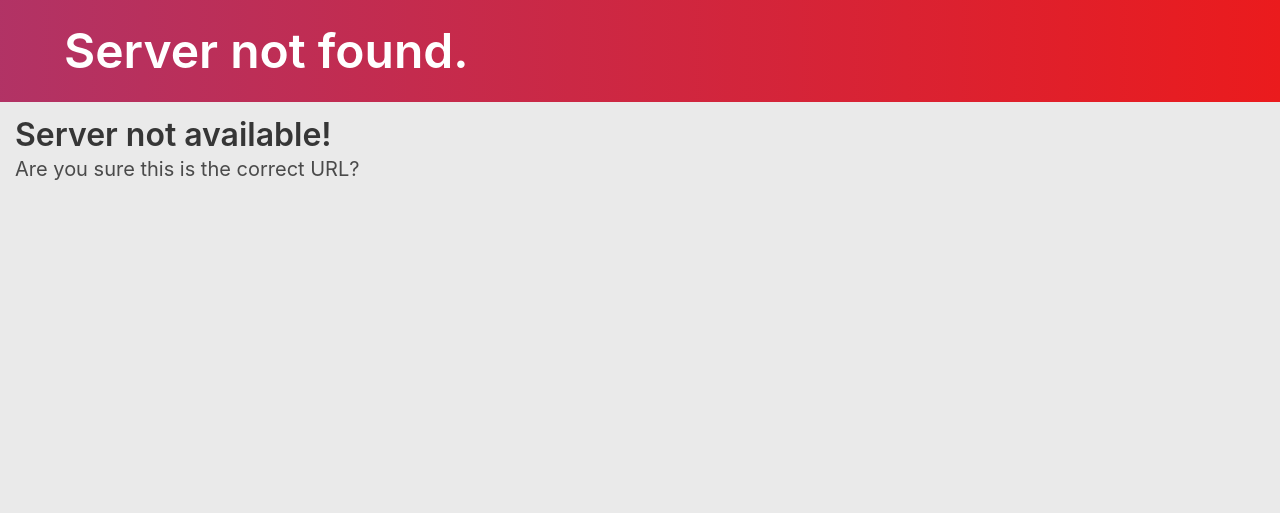
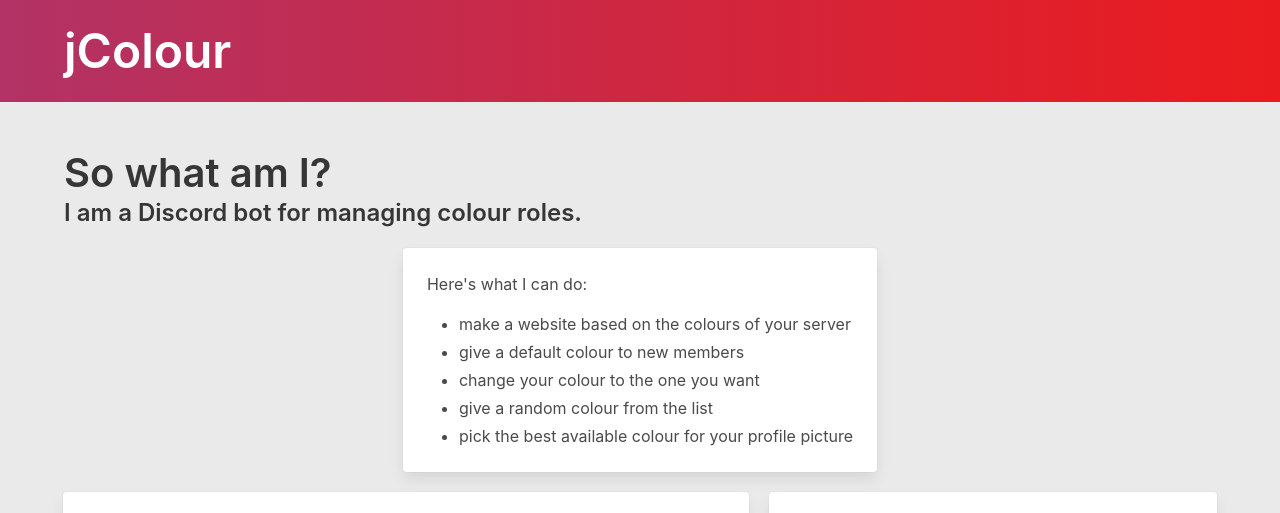
Before and after one commit to xthecoolboy/jColour, a Node server app: template views/index.ejs in a window 1280 px wide. Shown: the top 513 px of the page. Run offline with Node 20, Linux system fonts and the light colour scheme; the template is opened without the code that fills it, so the values that code supplies are empty; some libraries are stand-ins or nearby versions.

Commit message:
uh crappy homepage

```diff
--- a/app.js
+++ b/app.js
@@ -139,13 +139,26 @@
 
 
 // redirect to bot inv
+app.get('/invite', function (req, res) {
+	res.redirect(`https://discordapp.com/oauth2/authorize?client_id=${client.user.id}&scope=bot&permissions=268454912`)
+});
+
+app.get('/support', function (req, res) { // Support guild
+	res.redirect(config.support)
+});
+
+app.get('/demo', function (req, res) { // Demo guild
+	res.redirect("/358971438964801557")
+});
+
+// index page
 app.get('/', function (req, res) {
-	res.redirect(`https://discordapp.com/oauth2/authorize?client_id=${client.user.id}&scope=bot&permissions=268454912`)
+	res.render('index.ejs', {});
 });
 
 // colour page: sends server as a var
 app.get('/:id', function (req, res) {
-	res.render('index.ejs', {
+	res.render('colour.ejs', {
 		server: client.guilds.find("id", req.params.id),
 		tinycolor: tinycolor
 	});
--- a/commands/colour/tutorial.js
+++ b/commands/colour/tutorial.js
@@ -33,7 +33,7 @@
 			prefix = msg.guild.commandPrefix;
 		}
 
-		msg.say(`**__TUTORIAL__**
+		const tutorialMsg = `**__TUTORIAL__**
 ~~━━━━━━━━━━━━━━━━━━━━━━━━━━━━━~~
 
 **Setup**
@@ -62,7 +62,9 @@
 
 ~~━━━━━━━━━━━━━━━━━━━━━━━━━━━━━~~
 
-If you need further help, please join our support server at ${config.support}`)
+If you need further help, please join our support server at ${config.support}`;
+
+		msg.say(tutorialMsg)
 
 
 
--- a/public/css/styles.css
+++ b/public/css/styles.css
@@ -14,6 +14,14 @@
 	.is-fullwidth-mobile {
 		width: 100%;
 	}
+}
+
+.is-large {
+	margin: 5px;
+}
+
+.has-card-margin {
+	margin: 10px;
 }
 
 .is-white {
--- a/views/index.ejs
+++ b/views/index.ejs
@@ -1,103 +1,84 @@
 <!DOCTYPE html>
 <html>
-
 <%- include('elements/meta', {
-	title: server ? `${server.name} Colours` : "Server not found",
-	desc: server ? `Colours for ${server.name}` : "Was it my fault?"
+	title: "jColour",
+	desc: "jColour Discord bot."
 }) %>
 
 	<body>
 
 		<div class="is-page">
-
 			<%- include('elements/header', {
-				text: server ? `Colours for ${server.name}` : "Server not found."
+				text: "jColour"
 			}) %>
 
-			<section class="hero colours">
-				<a name="colours"></a>
-				<% if (server) { %>
-					<h2 class="subtitle">
-						Click a colour to see a Discord chat preview.
-					</h2>
+				<section class="hero content">
+					<div class="hero-body">
+						<div class="container is-centered infobox" id="info">
 
-					<div class="container ">
+							<h1 class="title is-2">So what am I?</h1>
+							<h2 class="subtitle is-4">
+								I am a Discord bot for managing colour roles.
+							</h2>
 
-						<div class="columns is-multiline is-inline-flex-touch">
-
-						<%
-
-						function convertToHSL (hex) {
-							var result = /^#?([a-f\d]{2})([a-f\d]{2})([a-f\d]{2})$/i.exec(hex);
-
-							var r = parseInt(result[1], 16);
-							var g = parseInt(result[2], 16);
-							var b = parseInt(result[3], 16);
-
-							r /= 255, g /= 255, b /= 255;
-							var max = Math.max(r, g, b), min = Math.min(r, g, b);
-							var h, s, l = (max + min) / 2;
-
-							if(max == min){
-								h = s = 0; // achromatic
-							} else {
-								var d = max - min;
-								s = l > 0.5 ? d / (2 - max - min) : d / (max + min);
-								switch(max) {
-									case r: h = (g - b) / d + (g < b ? 6 : 0); break;
-									case g: h = (b - r) / d + 2; break;
-									case b: h = (r - g) / d + 4; break;
-								}
-								h /= 6;
-							}
-
-							s = s*100;
-							s = Math.round(s);
-							l = l*100;
-							l = Math.round(l);
-							h = Math.round(360*h);
-
-							return [h, s, l];
-						}
-
-						const roles = server.roles.array();
-						const colourRoles = roles.filter(role => role.name.startsWith("colour "));
-						const roleCount = colourRoles.length;
-						colourRoles.sort(function (a, b) {
-     					   return convertToHSL(a.hexColor)[0] - convertToHSL(b.hexColor)[0];
-   						 });
-						colourRoles.forEach(function(element) { %>
-								<%- include('elements/colorCard', {
-								element: element,
-								tinycolor: tinycolor
-							}) %>
+							<div class="columns is-multiline is-centered">
 
 
-									<% })
-						if(roleCount === 0) { %>
-										<h1 class="title">Server roles not setup! Ask an administrator to run j!tutorial.</h1>
-										<% }%>
+								<div class="card has-card-margin">
+									<div class="card-content">
+										Here's what I can do:
+										<br />
+										<ul>
+											<li>make a website based on the colours of your server</li>
+											<li>give a default colour to new members</li>
+											<li>change your colour to the one you want</li>
+											<li>give a random colour from the list</li>
+											<li>pick the best available colour for your profile picture</li>
+										</ul>
+									</div>
+								</div>
 
+
+								<div class="card has-card-margin">
+									<div class="card-content">
+
+										<h1 class="title is-3">Useful links:</h1>
+
+										<a href="/invite" class="button is-large is-dark">
+											Invite me
+										</a>
+
+										<a href="/support" class="button is-large is-dark">
+											Support
+										</a>
+
+										<a href="/demo" class="button is-large is-dark">
+											Demo Site
+										</a>
+
+										<a href="https://github.com/jaqreven/jColour" class="button is-large is-dark">
+											Github
+										</a>
+
+									</div>
+								</div>
+
+								<div class="card has-card-margin">
+									<div class="card-content">
+									<a href="https://discordbots.org/bot/358968052500660226">
+										<img src="http://discordbots.org/api/widget/358968052500660226.svg" alt="jColour at Discordbots.org" />
+									</a>
+								</div>
+								</div>
+
+							</div>
 						</div>
-
-						<% } else { %>
-							<h1 class="title">Server not available!</h1>
-							<h2 class="subtitle">Are you sure this is the correct URL?</h2>
-							<% } %>
-
 					</div>
-			</section>
+				</section>
 		</div>
 
 		<%- include elements/footer %>
 
-			<script>
-				var toggleModal = (elemId) => {
-					var elem = document.getElementById(elemId + "-modal");
-					elem.classList.toggle("is-active");
-				}
-			</script>
-
 	</body>
 
 </html>
```
Also changed, not shown: views/colour.ejs (added, +103 -0 lines).
